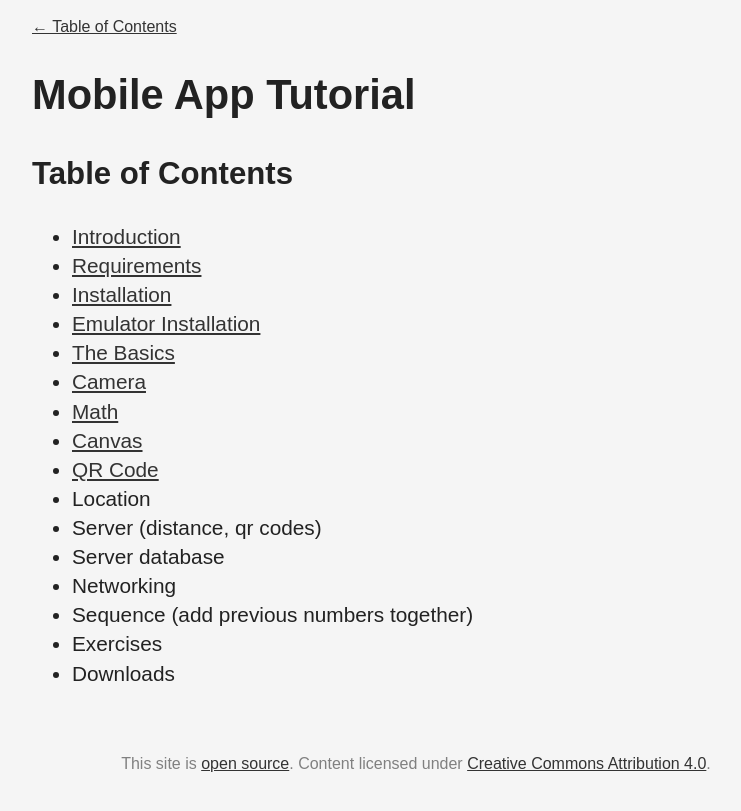
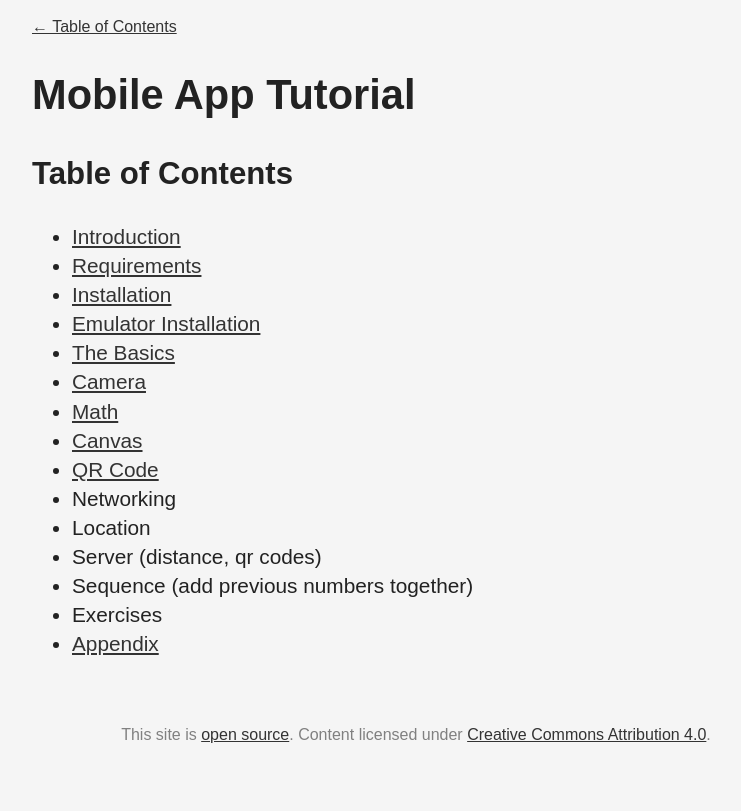
Before and after one commit to feihong/mobile-app-tutorial-old, a Jekyll site: the page built from index.md, in a window 1280 px wide. Shown: the top 811 px of the page, without its empty margins (224-965 px from the left). Built offline with Jekyll 4.4.1, drawn with Linux system fonts in a browser that asks for light colours; nearby versions of some CDN libraries.

Commit message:
Add appendix

```diff
--- a/index.md
+++ b/index.md
@@ -13,10 +13,9 @@ title: Mobile App Tutorial
 - [Math](math)
 - [Canvas](canvas)
 - [QR Code](qr-code)
+- Networking
 - Location
 - Server (distance, qr codes)
-- Server database
-- Networking
 - Sequence (add previous numbers together)
 - Exercises
-- Downloads
+- [Appendix](appendix)
```
Also changed, not shown: appendix/index.md (added, +6 -0 lines).
